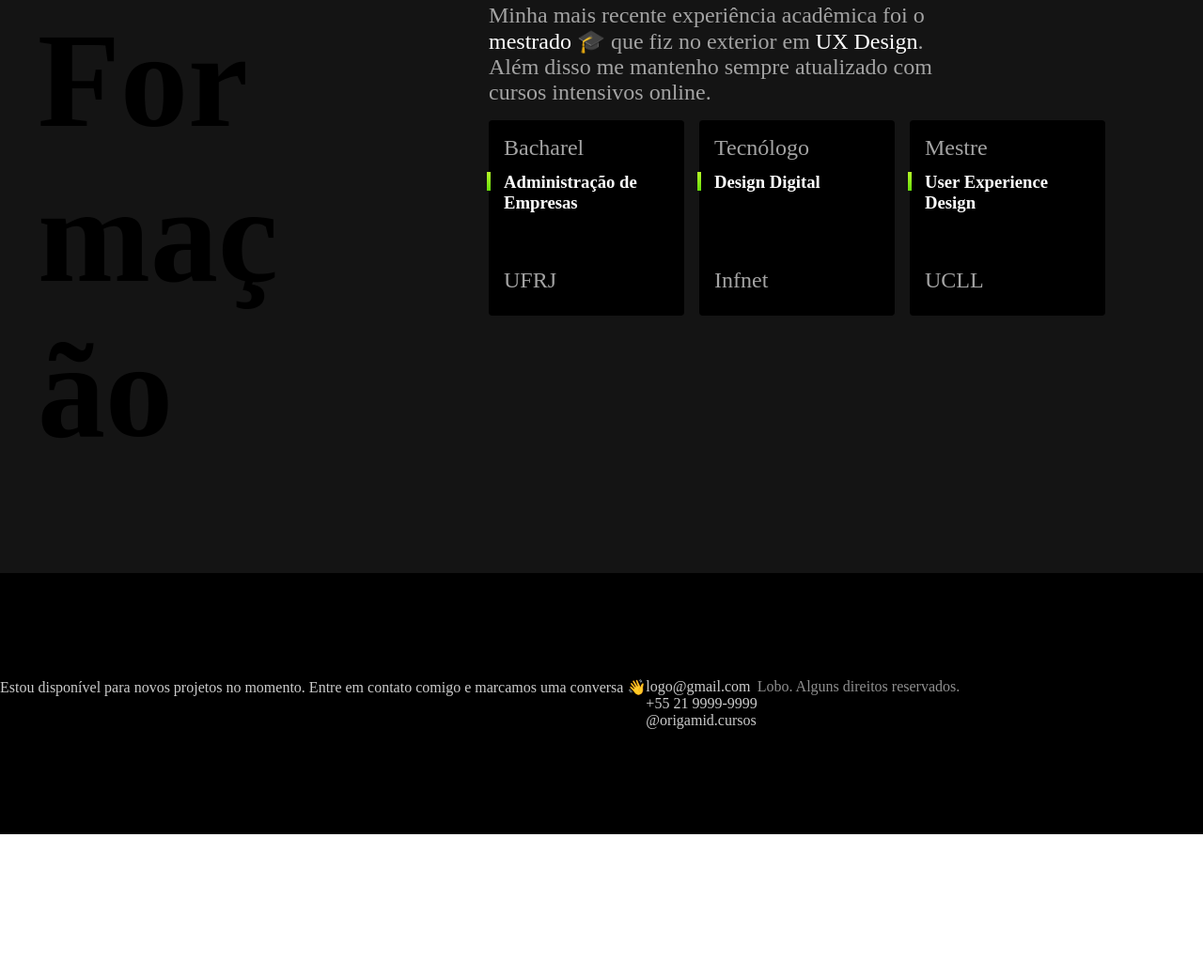
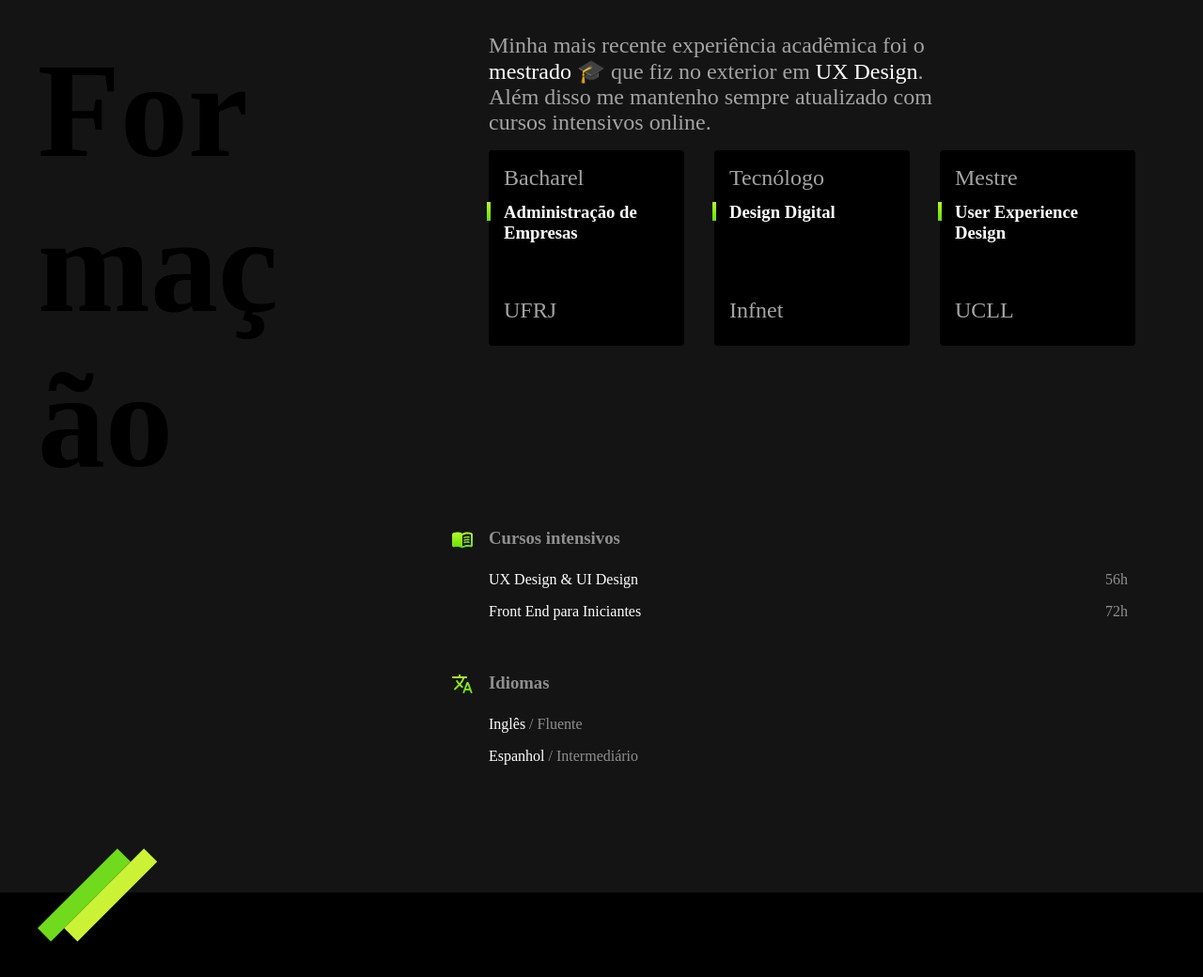
Before and after one commit to deividysantos/origamid_projeto_pessoal, a plain HTML site: page index.html in a window 1280 px wide. Shown: the part 1758-2798 px from the top of the page at 94% size. Before the commit the page ends 2646 px from the top, so only its background shows below. Drawn offline with Linux system fonts and the light colour scheme.

Commit message:
finish 1200px

```diff
--- a/index.html
+++ b/index.html
@@ -14,7 +14,7 @@
             <ul>
                 <li><a href="#xp">Experiência</a></li>
                 <li><a href="#formacao">Formação</a></li>
-                <li><a href="">Contato</a></li>
+                <li><a href="#footer">Contato</a></li>
             </ul>
         </nav>
     </header>
@@ -31,9 +31,9 @@
         </article>
 
 
-        <article class="container">
+        <article class="container" id="xp">
             <h1 class="txt-xp">Experiência</h1>
-            <div class="xp" id="xp">
+            <div class="xp" >
                 <p>Desenvolvo pequenos projetos como o Bikcraft utilizando apenas <strong>HTML</strong>, <strong>CSS</strong> e <strong>JavaScript</strong>. Para aplicativos web como a rede social Dogs eu trabalhei no <strong>UX</strong> e <strong>UI</strong> Design do projeto.</p>
                 <ul class="card-list">
                     <li>
@@ -83,10 +83,10 @@
 
         </article>
 
-        <article class="form">
+        <article class="form"  id="formacao">
             <div class="container">
                 <h1 class="txt-formacao">Formação</h1>
-                <div class="formacao" id="formacao">
+                <div class="formacao">
                     <p>Minha mais recente experiência acadêmica foi o <span class="strong-white">mestrado</span> 🎓 que fiz no exterior em <span class="strong-white">UX Design</span>. Além disso me mantenho sempre atualizado com cursos intensivos online.</p>
                     <ul class="titulo-list">
                         <li class="titulo-item">
@@ -106,20 +106,49 @@
                         </li>
                     </ul>
                 </div>
+                <div class="formacao-extra">
+                    <div class="form-extra-item">
+                        <h3 class="form-extra-item-curso">Cursos intensivos</h3>
+                        <div class="certificado">
+                            <p>
+                                <span class="strong-white">UX Design & UI Design</span>
+                            </p>
+                            <p>56h</p>
+                        </div>
+                        <div class="certificado">
+                            <p>
+                                <span class="strong-white">Front End para Iniciantes</span>
+                            </p>
+                            <p>72h</p>
+                        </div>
+                    </div>
+                    <div class="form-extra-item">
+                        <h3 class="form-extra-item-lang">Idiomas</h3>
+                        <div class="certificado">
+                            <p>
+                                <span class="strong-white">Inglês</span> / Fluente
+                            </p>
+                        </div>
+                        <div class="certificado">
+                            <p>
+                                <span class="strong-white">Espanhol</span> / Intermediário
+                            </p>
+                        </div>
+
+                    </div>
+                </div>
             </div>
             <div></div>
         </article>
     </main>
 
-    <footer>
-        <div class="content">
-            <div>
-                <p>Estou disponível para novos projetos no momento. Entre em contato comigo e marcamos uma conversa 👋</p>
-                <div class="contatos">
-                    <p>logo@gmail.com</p>
-                    <p>+55 21 9999-9999</p>
-                    <p>@origamid.cursos</p>
-                </div>
+    <footer id="footer">
+        <div class="container">
+            <p class="msg-footer">Estou disponível para novos projetos no momento. Entre em contato comigo e marcamos uma conversa 👋</p>
+            <div class="contatos">
+                <p>logo@gmail.com</p>
+                <p>+55 21 9999-9999</p>
+                <p>@origamid.cursos</p>
             </div>
             <p class="direitos">Lobo. Alguns direitos reservados.</p>
         </div>
--- a/style.css
+++ b/style.css
@@ -22,8 +22,9 @@ li{
 header{
     display: flex;
     justify-content: space-between;
+    align-items: center;
     max-width: 1200px;
-    margin: 0 auto;
+    margin: 1rem auto;
 }
 
 header img{
@@ -67,7 +68,7 @@ header nav ul a{
 .perfil h1{
     font-size: 72px;
     font-weight: bold;
-    max-width: 10ch;
+    max-width: 12ch;
 }
 
 .perfil h1::before{
@@ -169,7 +170,7 @@ header nav ul a{
 
 .titulo-list{
     display: flex;
-    gap: 0 1rem;
+    gap: 0 2rem;
 }
 
 .titulo-item{
@@ -197,23 +198,61 @@ header nav ul a{
     margin: auto 0 0.5rem 0;
 }
 
+.formacao-extra{
+    grid-column: 2;
+    color: #8F8F8F;
+}
+
+.formacao-extra h3{
+    font-weight: 600;
+    padding: 1rem 0;
+}
+
+.form-extra-item{
+    padding: 1rem 0;
+    position: relative;
+}
+
+.form-extra-item-curso::before{
+    content: url(images/cursos.svg);
+    position: absolute;
+    left: -2.5rem;
+}
+
+.form-extra-item-lang::before{
+    content: url(images/idiomas.svg);
+    position: absolute;
+    left: -2.5rem;
+}
+
+.certificado{
+    display: flex;
+    flex-direction: row;
+    justify-content: space-between;
+    padding: 0.5rem 0;
+    max-width: 42.5rem;
+}
+
+.certificado p{
+    display: block;
+}
+
 footer{
     background-color: #000;
-    padding: 7rem 0;
-
+    position: relative;
 }
 
-.contant{
-    width: 1200px;
-    margin: 0 auto;
+.msg-footer::before{
+    content: url(images/detalhe.svg);
+    position: absolute;
+    top: -3.8rem;
 }
 
-footer div{
-    display: flex;
-}
-
-footer p{
+.msg-footer{
     color: #CCCCCC;
+    font-size: 1.5rem;
+    max-width: 32ch;
+    margin: auto 0;
 }
 
 footer .direitos{
@@ -224,4 +263,15 @@ footer .direitos{
     color: #fff;
     display: flex;
     flex-direction: column;
+    margin: 0 auto;
+    font-size: 2.25rem;
+    font-weight: 700;
 }
+
+.contatos p{
+    margin-top: 1.2rem;
+}
+
+.direitos{
+    margin-top: 5rem;
+}
```
